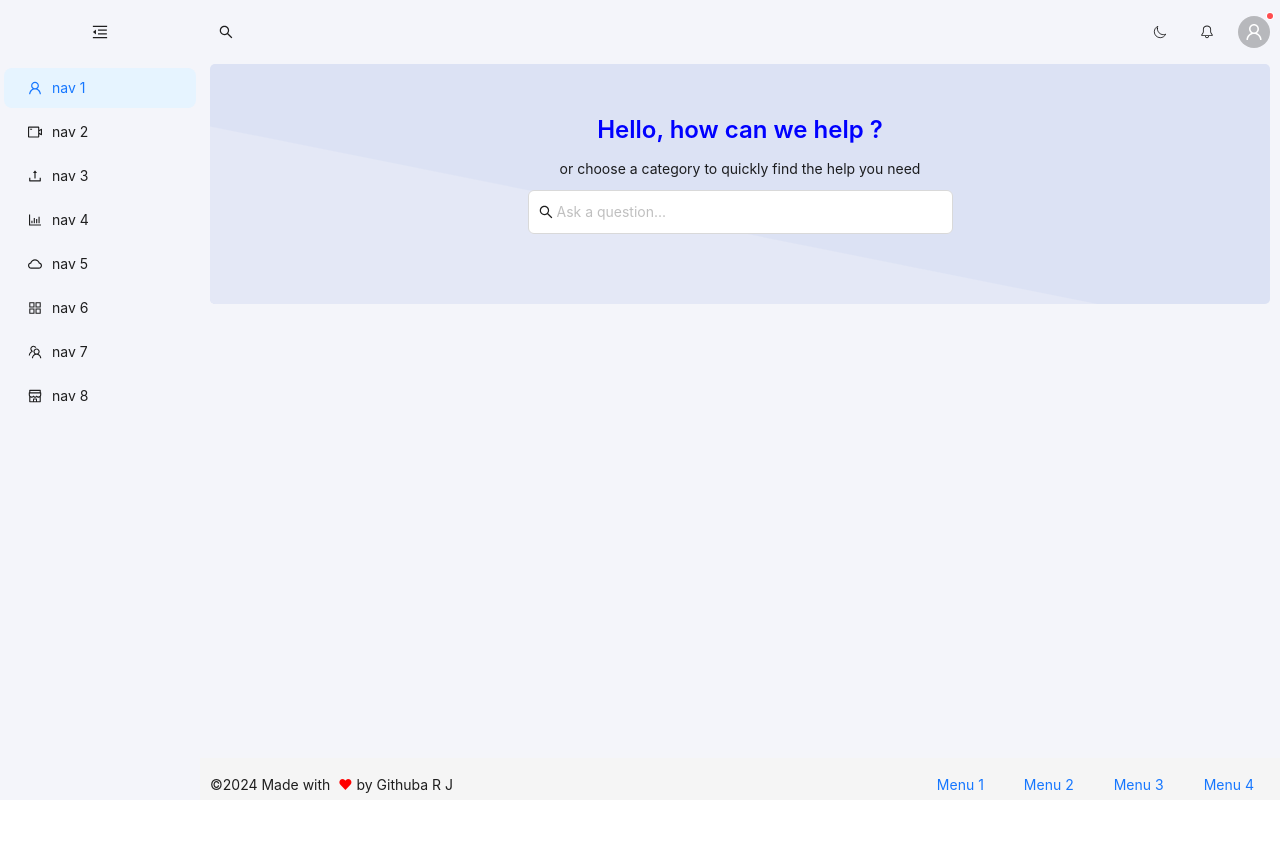
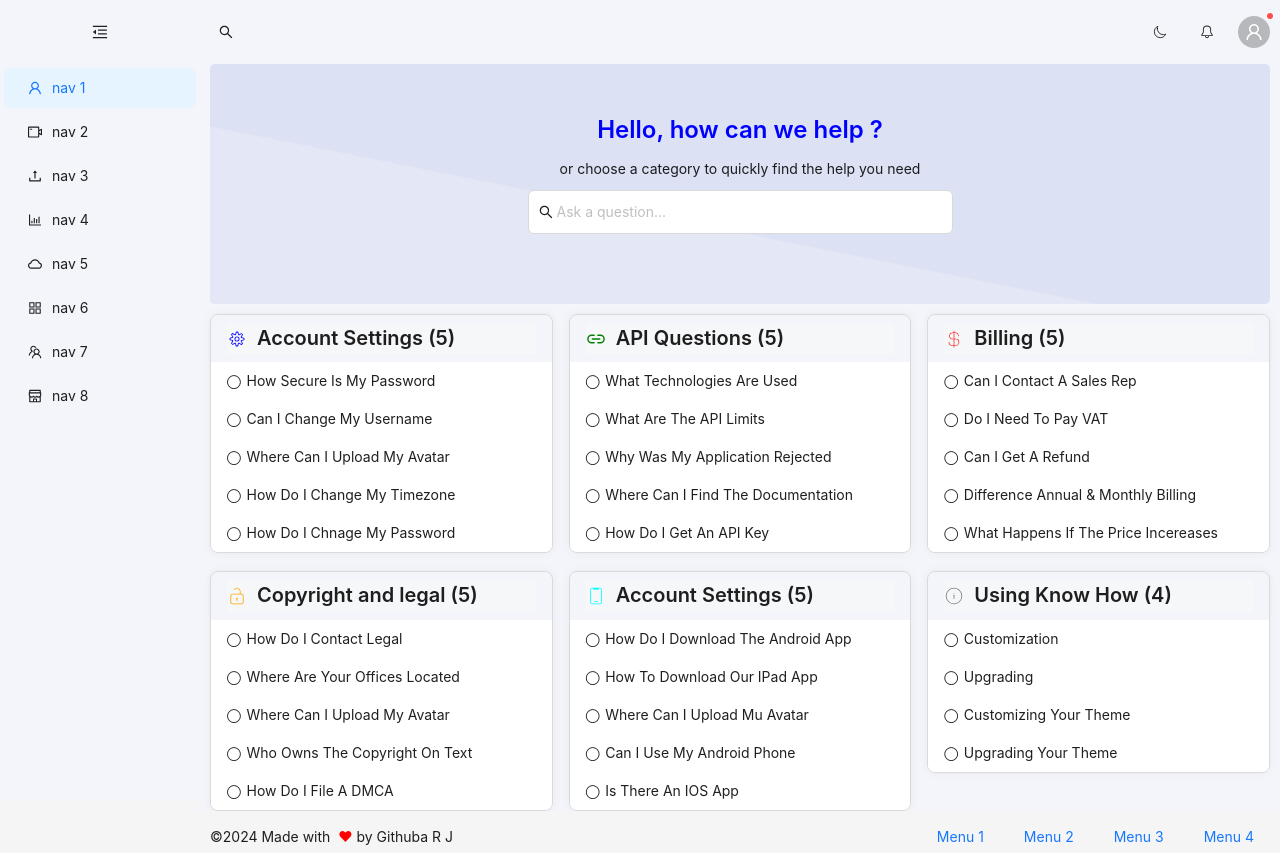
Before and after one commit to githubarj/crm, a React app: page /home in a window 1280 px wide. Before the commit the page ends 800 px from the top, so only its background shows below. Built offline with nearby package versions, Linux system fonts and the light colour scheme; the HTML template or start-up script is replaced by a standard one.

Commit message:
content part pf the knowledge base done

```diff
--- /dev/null
+++ b/src/Components/KnowledgeBase/CategoryCard.jsx
@@ -0,0 +1,46 @@
+import Icon from "@ant-design/icons/lib/components/Icon";
+import { Col, List } from "antd";
+import { CiSettings, CiUnlock, CiCircleInfo, CiMobile3 } from "react-icons/ci";
+import { IoLinkOutline } from "react-icons/io5";
+import { PiCurrencyDollarThin } from "react-icons/pi";
+
+const CategoryCard = ({ index, data }) => {
+	console.log(index);
+
+	const icons = [
+		CiSettings,
+		IoLinkOutline,
+		PiCurrencyDollarThin,
+		CiUnlock,
+		CiMobile3,
+		CiCircleInfo,
+	];
+
+	console.log(icons[index].icon);
+
+	return (
+		<Col span={8}>
+			<List
+				className="card-container"
+				split={false}
+				size="small"
+				header={
+					<div className="card-header">
+						<Icon component={icons[index]} style={{ color: data.color }} />
+						{`${data.title} (${data.options.length})`}
+					</div>
+				}
+				bordered
+				dataSource={data.options}
+				renderItem={(item) => (
+					<List.Item className="card-item" >
+						<span>&#x25EF;&nbsp; </span>
+						{item}
+					</List.Item>
+				)}
+			/>
+		</Col>
+	);
+};
+
+export default CategoryCard;
--- /dev/null
+++ b/src/Components/KnowledgeBase/knowledgeBaseData.js
@@ -0,0 +1,67 @@
+export const knowledgeBaseCategories = [
+	{
+		color: "blue",
+		title: "Account Settings",
+		options: [
+			"How secure is my password ",
+			"Can I change my username",
+			"Where can I upload my avatar",
+			"How do I change my Timezone",
+			"How do I chnage my password ",
+		],
+	},
+	{
+		color: "green",
+		title: "API Questions",
+		options: [
+			"What Technologies are used ",
+			"What are the API limits",
+			"Why was my application rejected",
+			"Where can I find the documentation",
+			"How do I get an API key",
+		],
+	},
+	{
+		color: "red",
+		title: "Billing",
+		options: [
+			"Can I contact a sales rep",
+			"Do I need to pay VAT",
+			"Can I get a refund",
+			"Difference Annual & Monthly Billing",
+			"What happens if the price incereases ",
+		],
+	},
+	{
+		color: "orange",
+		title: "Copyright and legal",
+		options: [
+			"How do I contact legal",
+			"Where are your offices located",
+			"Where can I upload my avatar",
+			"Who owns the copyright on text",
+			"How do I file a DMCA",
+		],
+	},
+	{
+		color: "aqua",
+		title: "Account Settings",
+		options: [
+			"How do I download the android app",
+			"How to download our iPad app",
+			"Where can I upload mu avatar",
+			"Can I use my android phone",
+			"Is there an IOS app",
+		],
+	},
+	{
+		color: "grey",
+		title: "Using Know How",
+		options: [
+			"Customization",
+			"Upgrading",
+			"Customizing your theme",
+			"Upgrading your theme",
+		],
+	},
+];
--- a/src/Routes/Pages/Home/KnowledgeBase.jsx
+++ b/src/Routes/Pages/Home/KnowledgeBase.jsx
@@ -1,12 +1,14 @@
 import { SearchOutlined } from "@ant-design/icons";
 import { Flex, Input, Row, Typography } from "antd";
+import { knowledgeBaseCategories } from "../../../Components/KnowledgeBase/knowledgeBaseData";
+import CategoryCard from "../../../Components/KnowledgeBase/CategoryCard";
 
 function KnowledgeBase() {
 	const { Title, Text } = Typography;
 	return (
 		<Flex vertical gap={10} className="knowledge-base">
 			<Flex vertical align="center" gap={10} className="knowledge-base__header">
-				<Flex vertical align="center" className="header-text" >
+				<Flex vertical align="center" className="header-text">
 					<Title level={3} style={{ color: "blue" }}>
 						Hello, how can we help ?
 					</Title>
@@ -25,7 +27,11 @@ function KnowledgeBase() {
 					></path>
 				</svg>
 			</Flex>
-			<Row></Row>
+			<Row gutter={[16, 18]} className="knowledge-base__content" >
+				{knowledgeBaseCategories.map((item, index) => (
+					<CategoryCard key={index} data={item} index ={index} />
+				))}
+			</Row>
 		</Flex>
 	);
 }
--- a/src/sass/Pages/_knowledgeBase.scss
+++ b/src/sass/Pages/_knowledgeBase.scss
@@ -1,3 +1,4 @@
+@use "../base//mixin" as *;
 .knowledge-base {
     &__header {
         overflow: hidden;
@@ -20,4 +21,29 @@
             max-width: 425px;
         }
     }
+
+    &__content {
+        .card-container {
+            overflow: hidden;
+            box-shadow: 0 0 10px rgba(0, 0, 0, 0.05);
+            .card-header {
+                background: #f6f7f9;
+                font-weight: 600;
+                font-size: 20px;
+                display: flex;
+                gap: 10px;
+            }
+            .card-item {
+                text-transform: capitalize;
+                background: white;
+                cursor: pointer;
+                &:hover {
+                    background: $kb-header-alt;
+                }
+                > span {
+                    font-size: 10px;
+                }
+            }
+        }
+    }
 }
--- a/src/sass/_app.scss
+++ b/src/sass/_app.scss
@@ -1,7 +1,12 @@
+//colors
+$white: #ffffff;
+$home-bg: #f4f5fa;
+$kb-header: #dce2f4;
+$kb-header-alt: #e4e8f6;
 
-
-//colors
-$white : #ffffff;
-$home-bg: #F4F5FA;
-$kb-header: #DCE2F4;
-$kb-header-alt: #E4E8F6;
+/* Hide the scrollbar while still allowing scrolling */
+body::-webkit-scrollbar {
+    width: 0;
+    height: 0;
+    background: transparent;
+}
```
